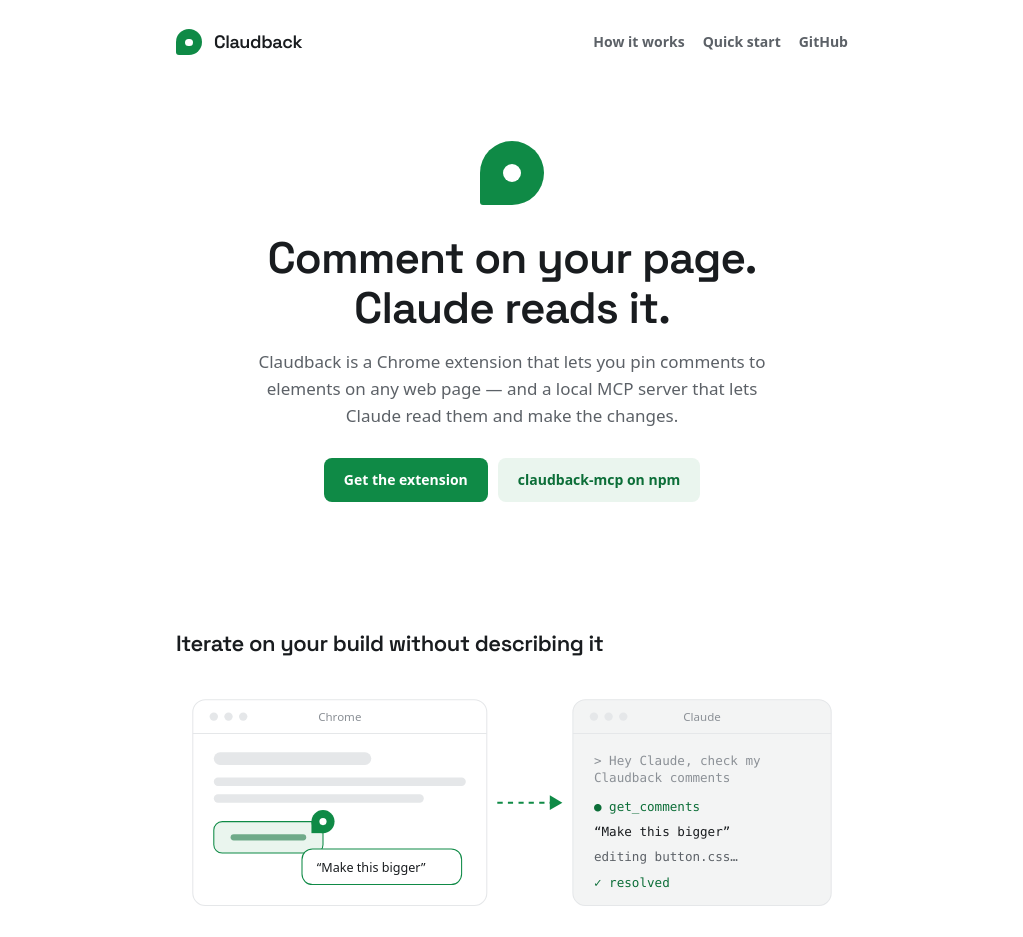
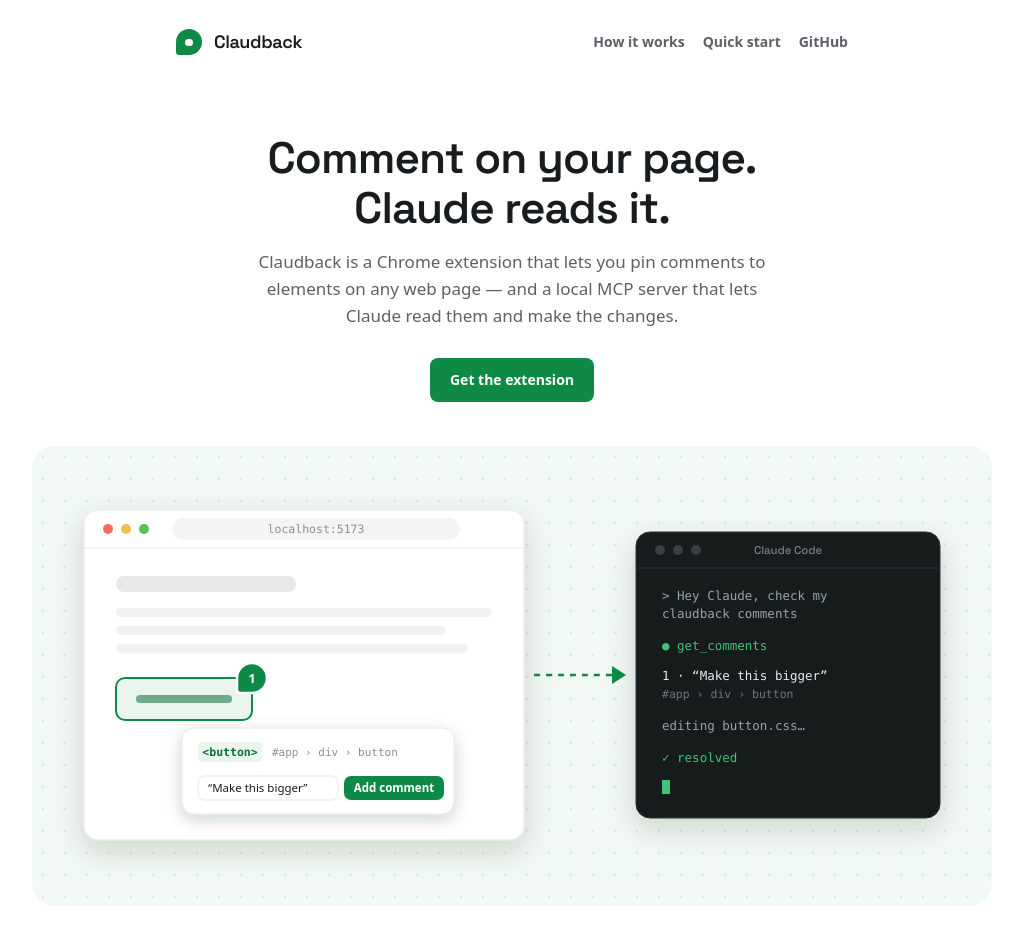
Before and after one commit to andybiggs/claudback, a browser extension: page docs/index.html in a window 1280 px wide. Shown: the top 937 px of the page, without its empty margins (128-1151 px from the left). Drawn offline with Linux system fonts and the light colour scheme.

Commit message:
Refresh docs hero with a full-bleed animated illustration
Drops the redundant npm CTA (covered in Quick Start/footer), replaces the
boxed hero diagram with a wider animated browser/terminal illustration,
and moves the Node/Claude requirement note into the footer.

```diff
--- a/docs/index.html
+++ b/docs/index.html
@@ -29,6 +29,8 @@
 				--surface: #fff;
 				--card: #fff;
 				--hairline: #eff1f2;
+				--hero-wash: #f2f8f4;
+				--hero-grid: rgba(15, 138, 70, 0.1);
 			}
 			@media (prefers-color-scheme: dark) {
 				:root {
@@ -45,6 +47,8 @@
 					--surface: #141619;
 					--card: #1c1f23;
 					--hairline: #2b3036;
+					--hero-wash: #181d1a;
+					--hero-grid: rgba(63, 196, 121, 0.08);
 				}
 			}
 			* {
@@ -110,17 +114,8 @@
 				color: var(--green-strong);
 			}
 			.hero {
-				padding: 56px 0 40px;
+				padding: 48px 0 8px;
 				text-align: center;
-			}
-			.hero .illus {
-				margin: 0 0 28px;
-			}
-			.hero .mark {
-				width: 64px;
-				height: 64px;
-				border-radius: 50% 50% 50% 3px;
-				margin-bottom: 28px;
 			}
 			h1 {
 				font-size: clamp(30px, 5.5vw, 44px);
@@ -134,7 +129,7 @@
 				margin: 0 auto 28px;
 			}
 			.cta-row {
-				margin-bottom: 20px;
+				margin-bottom: 8px;
 				display: flex;
 				gap: 10px;
 				justify-content: center;
@@ -158,6 +153,69 @@
 			.btn.ghost {
 				background: var(--green-tint);
 				color: var(--green-strong);
+			}
+			/* Hero illustration — breaks out of the 720px column */
+			.hero-illus-wrap {
+				width: min(960px, 100vw - 32px);
+				position: relative;
+				left: 50%;
+				transform: translateX(-50%);
+				margin-top: 44px;
+			}
+			.hero-illus {
+				display: block;
+				width: 100%;
+				height: auto;
+			}
+			.hero-illus text {
+				font-family: ui-sans-serif, system-ui, -apple-system, sans-serif;
+			}
+			.hero-illus .mono {
+				font-family: ui-monospace, SFMono-Regular, Menlo, monospace;
+			}
+			.hero-illus .brand {
+				font-family: "Space Grotesk", ui-sans-serif, sans-serif;
+				font-weight: 600;
+				letter-spacing: -0.01em;
+			}
+			.hero-illus .flow {
+				stroke-dasharray: 6 6;
+				animation: flow 1.2s linear infinite;
+			}
+			@keyframes flow {
+				to {
+					stroke-dashoffset: -12;
+				}
+			}
+			@media (prefers-reduced-motion: reduce) {
+				.hero-illus .flow {
+					animation: none;
+				}
+				.hero-illus .url-b {
+					display: none;
+				}
+				.hero-illus .url-a {
+					animation: none;
+					opacity: 1;
+				}
+			}
+			.hero-illus .url-a {
+				animation: urlfade 10s ease-in-out infinite;
+				animation-delay: -5s;
+			}
+			.hero-illus .url-b {
+				animation: urlfade 10s ease-in-out infinite;
+			}
+			@keyframes urlfade {
+				0%, 45% {
+					opacity: 1;
+				}
+				50%, 95% {
+					opacity: 0;
+				}
+				100% {
+					opacity: 1;
+				}
 			}
 			h2 {
 				font-size: 22px;
@@ -297,7 +355,8 @@
 				margin-top: 72px;
 				padding: 26px 0 0;
 				display: flex;
-				gap: 20px;
+				flex-wrap: wrap;
+				gap: 8px 20px;
 				align-items: center;
 				font-size: 13px;
 				color: var(--faint-text);
@@ -314,18 +373,6 @@
 				font-size: 13px;
 				color: var(--faint-text);
 			}
-			.illus {
-				display: block;
-				width: 100%;
-				height: auto;
-				margin: 22px 0 8px;
-			}
-			.illus text {
-				font-family: ui-sans-serif, system-ui, -apple-system, sans-serif;
-			}
-			.illus .mono {
-				font-family: ui-monospace, SFMono-Regular, Menlo, monospace;
-			}
 		</style>
 	</head>
 	<body>
@@ -341,7 +388,6 @@
 			</header>
 
 			<section class="hero">
-				<div class="mark"></div>
 				<h1 class="brand-font">Comment on your page.<br />Claude reads it.</h1>
 				<p>
 					Claudback is a Chrome extension that lets you pin comments to elements on any web
@@ -350,46 +396,96 @@
 				<div class="cta-row">
 					<!-- TODO: replace with the Chrome Web Store listing URL once live -->
 					<a class="btn primary" href="#start">Get the extension</a>
-					<a class="btn ghost" href="https://www.npmjs.com/package/claudback-mcp">claudback-mcp on npm</a>
+				</div>
+
+				<div class="hero-illus-wrap">
+					<svg class="hero-illus" viewBox="0 0 960 460" xmlns="http://www.w3.org/2000/svg" role="img" aria-label="A comment pinned to a button in the browser flows into Claude, which reads it and resolves it">
+						<defs>
+							<filter id="win-shadow" x="-20%" y="-20%" width="140%" height="150%">
+								<feDropShadow dx="0" dy="10" stdDeviation="14" flood-color="#0b2416" flood-opacity="0.16" />
+							</filter>
+							<filter id="pop-shadow" x="-30%" y="-30%" width="160%" height="170%">
+								<feDropShadow dx="0" dy="5" stdDeviation="8" flood-color="#0b2416" flood-opacity="0.2" />
+							</filter>
+							<pattern id="dotgrid" width="22" height="22" patternUnits="userSpaceOnUse">
+								<circle cx="11" cy="11" r="1.4" fill="var(--hero-grid)" />
+							</pattern>
+						</defs>
+
+						<!-- backdrop -->
+						<rect x="0" y="0" width="960" height="460" rx="22" fill="var(--hero-wash)" />
+						<rect x="0" y="0" width="960" height="460" rx="22" fill="url(#dotgrid)" />
+
+						<!-- ===== browser window ===== -->
+						<g filter="url(#win-shadow)">
+							<rect x="52" y="64" width="440" height="330" rx="14" fill="var(--card)" stroke="var(--border)" />
+						</g>
+						<line x1="52" y1="102" x2="492" y2="102" stroke="var(--border)" />
+						<circle cx="76" cy="83" r="5" fill="#F26D5F" />
+						<circle cx="94" cy="83" r="5" fill="#F2BE4C" />
+						<circle cx="112" cy="83" r="5" fill="#57C25B" />
+						<rect x="140" y="72" width="288" height="22" rx="11" fill="var(--ghost-bg)" />
+						<text x="284" y="87" font-size="11.5" text-anchor="middle" fill="var(--faint-text)" class="mono url-a">localhost:5173</text>
+						<text x="284" y="87" font-size="11.5" text-anchor="middle" fill="var(--faint-text)" class="mono url-b">yoursite.com</text>
+
+						<!-- page skeleton -->
+						<rect x="84" y="130" width="180" height="16" rx="8" fill="var(--border)" />
+						<rect x="84" y="162" width="376" height="9" rx="4.5" fill="var(--hairline)" />
+						<rect x="84" y="180" width="330" height="9" rx="4.5" fill="var(--hairline)" />
+						<rect x="84" y="198" width="352" height="9" rx="4.5" fill="var(--hairline)" />
+
+						<!-- commented button: highlight treatment from the extension -->
+						<rect x="84" y="232" width="136" height="42" rx="9" fill="var(--green-tint)" stroke="var(--green)" stroke-width="2" />
+						<rect x="104" y="249" width="96" height="8" rx="4" fill="var(--green-strong)" opacity="0.55" />
+
+						<!-- numbered pin, product-accurate -->
+						<g transform="translate(220, 232)">
+							<path d="M 0 -15 A 15 15 0 0 1 15 0 A 15 15 0 0 1 0 15 L -12 15 Q -15 15 -15 12 L -15 0 A 15 15 0 0 1 0 -15 Z" fill="var(--mark-bg)" stroke="var(--surface)" stroke-width="2.5" stroke-linejoin="round" />
+							<text x="0" y="4.5" font-size="13" font-weight="700" text-anchor="middle" fill="var(--mark-dot)">1</text>
+						</g>
+
+						<!-- composer card -->
+						<g filter="url(#pop-shadow)">
+							<rect x="150" y="282" width="272" height="86" rx="12" fill="var(--card)" stroke="var(--border)" />
+						</g>
+						<rect x="166" y="296" width="64" height="20" rx="4" fill="var(--green-tint)" />
+						<text x="198" y="310" font-size="11.5" font-weight="700" text-anchor="middle" fill="var(--green-strong)" class="mono">&lt;button&gt;</text>
+						<text x="240" y="310" font-size="11" fill="var(--faint-text)" class="mono">#app › div › button</text>
+						<rect x="166" y="330" width="140" height="24" rx="7" fill="var(--surface)" stroke="var(--border)" />
+						<text x="176" y="346" font-size="11.5" fill="var(--ink)">“Make this bigger”</text>
+						<rect x="312" y="330" width="100" height="24" rx="7" fill="var(--green)" />
+						<text x="362" y="346" font-size="11.5" font-weight="600" text-anchor="middle" fill="#fff">Add comment</text>
+
+						<!-- ===== flow line ===== -->
+						<path class="flow" d="M 500 229 C 540 229, 544 229, 584 229" stroke="var(--green)" stroke-width="2.5" fill="none" />
+						<path d="M 580 220 L 594 229 L 580 238 Z" fill="var(--green)" />
+
+						<!-- ===== terminal window (dark in both modes) ===== -->
+						<g filter="url(#win-shadow)">
+							<rect x="604" y="86" width="304" height="286" rx="14" fill="#191c1f" stroke="#2b3036" />
+						</g>
+						<line x1="604" y1="122" x2="908" y2="122" stroke="#2b3036" />
+						<circle cx="628" cy="104" r="5" fill="#3a3f44" />
+						<circle cx="646" cy="104" r="5" fill="#3a3f44" />
+						<circle cx="664" cy="104" r="5" fill="#3a3f44" />
+						<text x="756" y="108" font-size="11.5" text-anchor="middle" fill="#6e757c" class="brand">Claude Code</text>
+
+						<text x="630" y="154" font-size="12.5" class="mono" fill="#9aa1a8">&gt; Hey Claude, check my</text>
+						<text x="630" y="172" font-size="12.5" class="mono" fill="#9aa1a8">  claudback comments</text>
+						<text x="630" y="204" font-size="12.5" class="mono" fill="#3fc479">● get_comments</text>
+						<text x="630" y="234" font-size="12.5" class="mono" fill="#e9ecee">1 · “Make this bigger”</text>
+						<text x="630" y="252" font-size="11.5" class="mono" fill="#6e757c">#app › div › button</text>
+						<text x="630" y="284" font-size="12.5" class="mono" fill="#9aa1a8">editing button.css…</text>
+						<text x="630" y="316" font-size="12.5" class="mono" fill="#3fc479">✓ resolved</text>
+						<rect x="630" y="334" width="8" height="14" fill="#3fc479">
+							<animate attributeName="opacity" values="1;1;0;0" dur="1.1s" repeatCount="indefinite" />
+						</rect>
+					</svg>
 				</div>
 			</section>
 
 			<section>
 				<h2 class="brand-font">Iterate on your build without describing it</h2>
-				<svg class="illus" viewBox="0 0 640 230" xmlns="http://www.w3.org/2000/svg" role="img" aria-label="A comment pinned to a button in the browser flows into Claude, which reads it and resolves it">
-					<rect x="16" y="16" width="280" height="196" rx="12" fill="var(--card)" stroke="var(--border)" />
-					<line x1="16" y1="48" x2="296" y2="48" stroke="var(--border)" />
-					<circle cx="36" cy="32" r="4" fill="var(--border)" />
-					<circle cx="50" cy="32" r="4" fill="var(--border)" />
-					<circle cx="64" cy="32" r="4" fill="var(--border)" />
-					<text x="156" y="36" font-size="11" text-anchor="middle" fill="var(--faint-text)">Chrome</text>
-					<rect x="36" y="66" width="150" height="12" rx="6" fill="var(--border)" />
-					<rect x="36" y="90" width="240" height="8" rx="4" fill="var(--border)" />
-					<rect x="36" y="106" width="200" height="8" rx="4" fill="var(--border)" />
-					<rect x="36" y="132" width="104" height="30" rx="8" fill="var(--green-tint)" stroke="var(--green)" />
-					<rect x="52" y="144" width="72" height="6" rx="3" fill="var(--green-strong)" opacity="0.55" />
-					<g transform="translate(140, 132)">
-						<circle cx="0" cy="0" r="11" fill="var(--mark-bg)" />
-						<rect x="-11" y="0" width="11" height="11" fill="var(--mark-bg)" />
-						<circle cx="0" cy="0" r="3.4" fill="var(--mark-dot)" />
-					</g>
-					<rect x="120" y="158" width="152" height="34" rx="10" fill="var(--card)" stroke="var(--green)" />
-					<text x="134" y="180" font-size="12" fill="var(--ink)">“Make this bigger”</text>
-					<path d="M 306 114 C 330 114, 336 114, 360 114" stroke="var(--green)" stroke-width="2" stroke-dasharray="5 5" fill="none" />
-					<path d="M 356 107 L 368 114 L 356 121 Z" fill="var(--green)" />
-					<rect x="378" y="16" width="246" height="196" rx="12" fill="var(--ghost-bg)" stroke="var(--border)" />
-					<line x1="378" y1="48" x2="624" y2="48" stroke="var(--border)" />
-					<circle cx="398" cy="32" r="4" fill="var(--border)" />
-					<circle cx="412" cy="32" r="4" fill="var(--border)" />
-					<circle cx="426" cy="32" r="4" fill="var(--border)" />
-					<text x="501" y="36" font-size="11" text-anchor="middle" fill="var(--faint-text)">Claude</text>
-					<text x="398" y="78" font-size="12" class="mono" fill="var(--faint-text)">&gt; Hey Claude, check my</text>
-					<text x="398" y="94" font-size="12" class="mono" fill="var(--faint-text)">  Claudback comments</text>
-					<text x="398" y="122" font-size="12" class="mono" fill="var(--green-strong)">● get_comments</text>
-					<text x="398" y="146" font-size="12" class="mono" fill="var(--ink)">“Make this bigger”</text>
-					<text x="398" y="170" font-size="12" class="mono" fill="var(--secondary-text)">editing button.css…</text>
-					<text x="398" y="194" font-size="12" class="mono" fill="var(--green-strong)">✓ resolved</text>
-				</svg>
 				<p>
 					The main use case: you're building a site or prototype locally and iterating with
 					Claude Code. Instead of screenshotting, or typing "the third button in the sidebar,
@@ -508,14 +604,13 @@
 				</div>
 			</section>
 
-			<p class="note">Requires Node 20+ and Claude Code or Claude Desktop.</p>
-
 			<footer>
 				<span class="mark" style="width: 18px; height: 18px; border-radius: 50% 50% 50% 2px"></span>
 				<span>Claudback</span>
 				<a href="https://github.com/andybiggs/Claudback">GitHub</a>
 				<a href="https://www.npmjs.com/package/claudback-mcp">npm</a>
 				<a href="privacy.html">Privacy</a>
+				<span class="note" style="margin-left: auto">Requires Node 20+ and Claude</span>
 			</footer>
 		</main>
 	</body>
```
